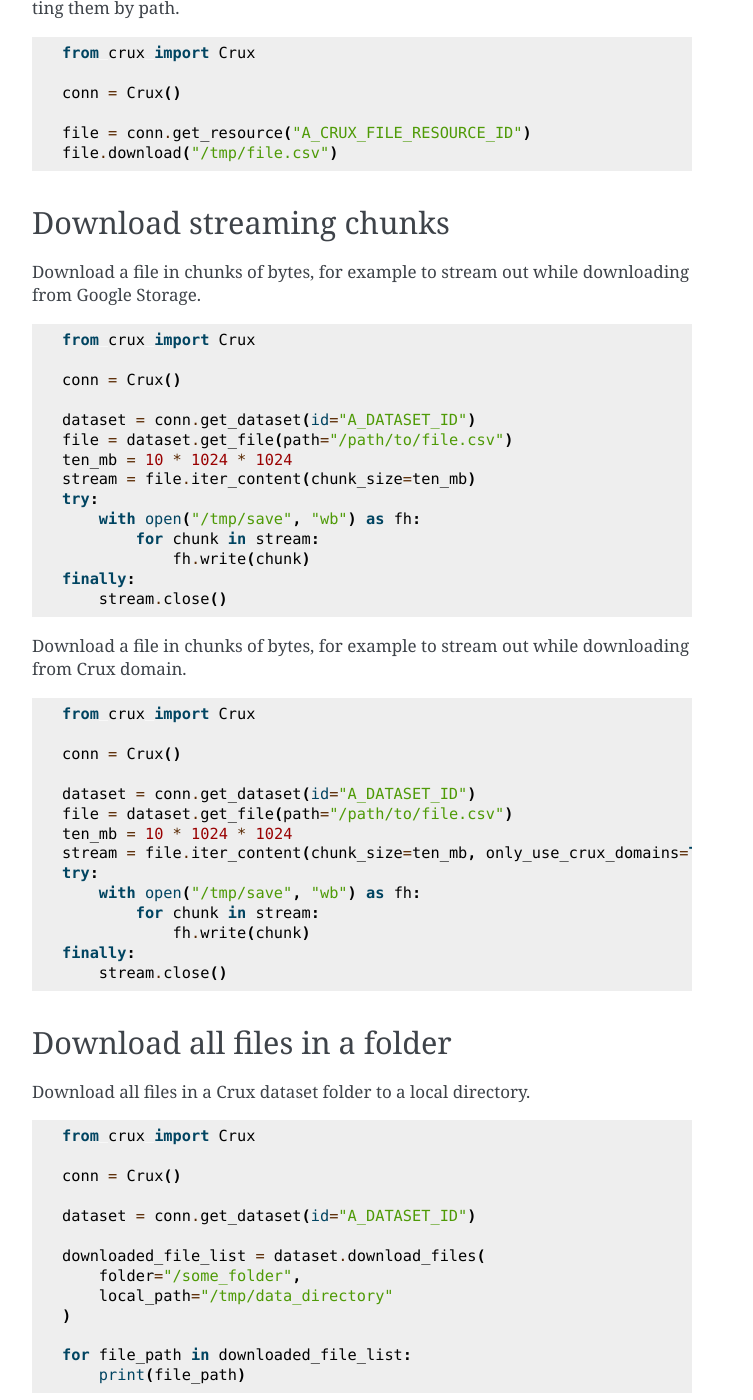
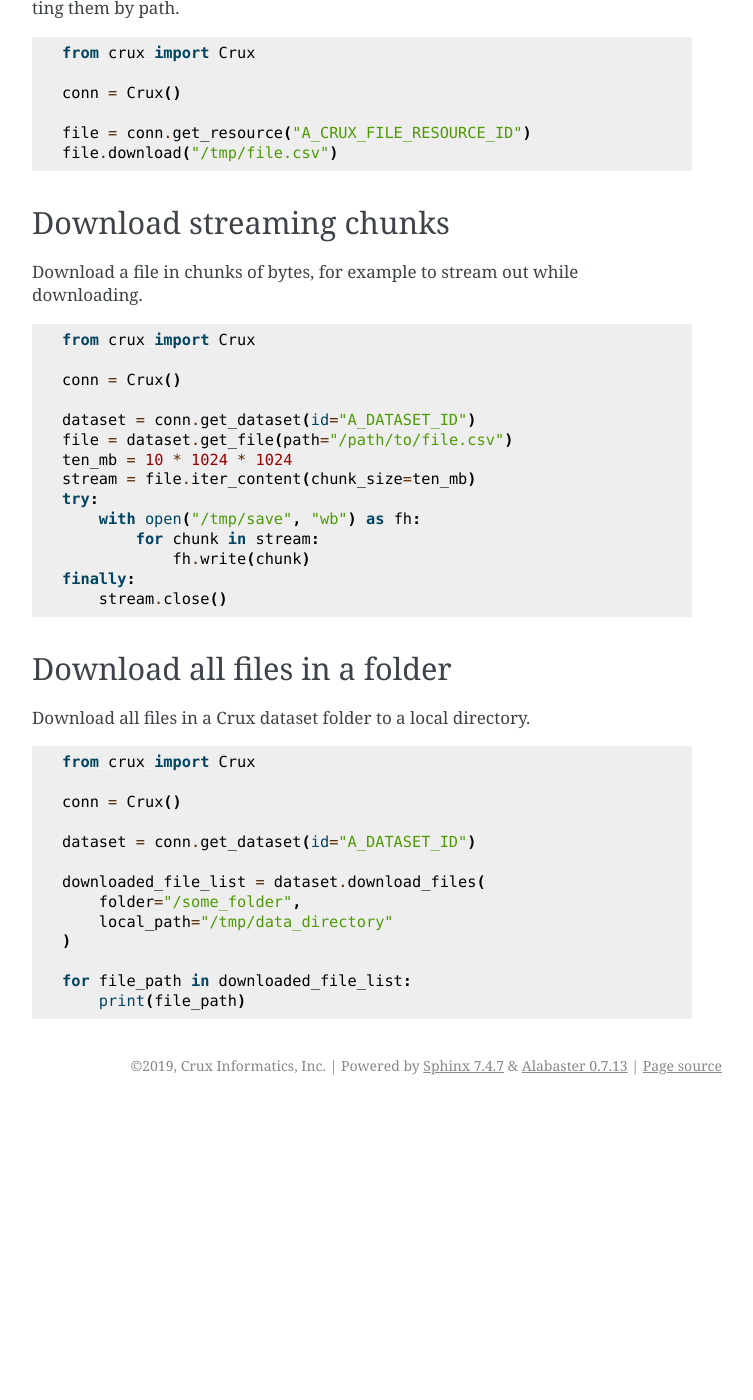
Before and after one commit to cruxinformatics/crux-python, a Sphinx documentation site: the page built from docs/downloading.md, in a window 1280 px wide and 1400 px high, scrolled down 554 px. Shown: the whole window, without its empty margins (388-1141 px from the left). Built offline with Sphinx 7.4.7, drawn with Linux system fonts in a browser that asks for light colours; pages that are not in the unit, such as notebooks, are missing from menus; after the commit the page ends 1659 px from its top, so only the background shows below that.

Commit message:
Add iteration support for GCS
- Remove documentation for GCS.
- Refactor logic.

````diff
--- a/docs/downloading.md
+++ b/docs/downloading.md
@@ -31,7 +31,7 @@ file.download("/tmp/file.csv")
 
 ## Download streaming chunks
 
-Download a file in chunks of bytes, for example to stream out while downloading from Google Storage.
+Download a file in chunks of bytes, for example to stream out while downloading.
 
 ```python
 from crux import Crux
@@ -42,25 +42,6 @@ dataset = conn.get_dataset(id="A_DATASET_ID")
 file = dataset.get_file(path="/path/to/file.csv")
 ten_mb = 10 * 1024 * 1024
 stream = file.iter_content(chunk_size=ten_mb)
-try:
-    with open("/tmp/save", "wb") as fh:
-        for chunk in stream:
-            fh.write(chunk)
-finally:
-    stream.close()
-```
-
-Download a file in chunks of bytes, for example to stream out while downloading from Crux domain.
-
-```python
-from crux import Crux
-
-conn = Crux()
-
-dataset = conn.get_dataset(id="A_DATASET_ID")
-file = dataset.get_file(path="/path/to/file.csv")
-ten_mb = 10 * 1024 * 1024
-stream = file.iter_content(chunk_size=ten_mb, only_use_crux_domains=True)
 try:
     with open("/tmp/save", "wb") as fh:
         for chunk in stream:
````
Also changed, not shown: 1 other file.
